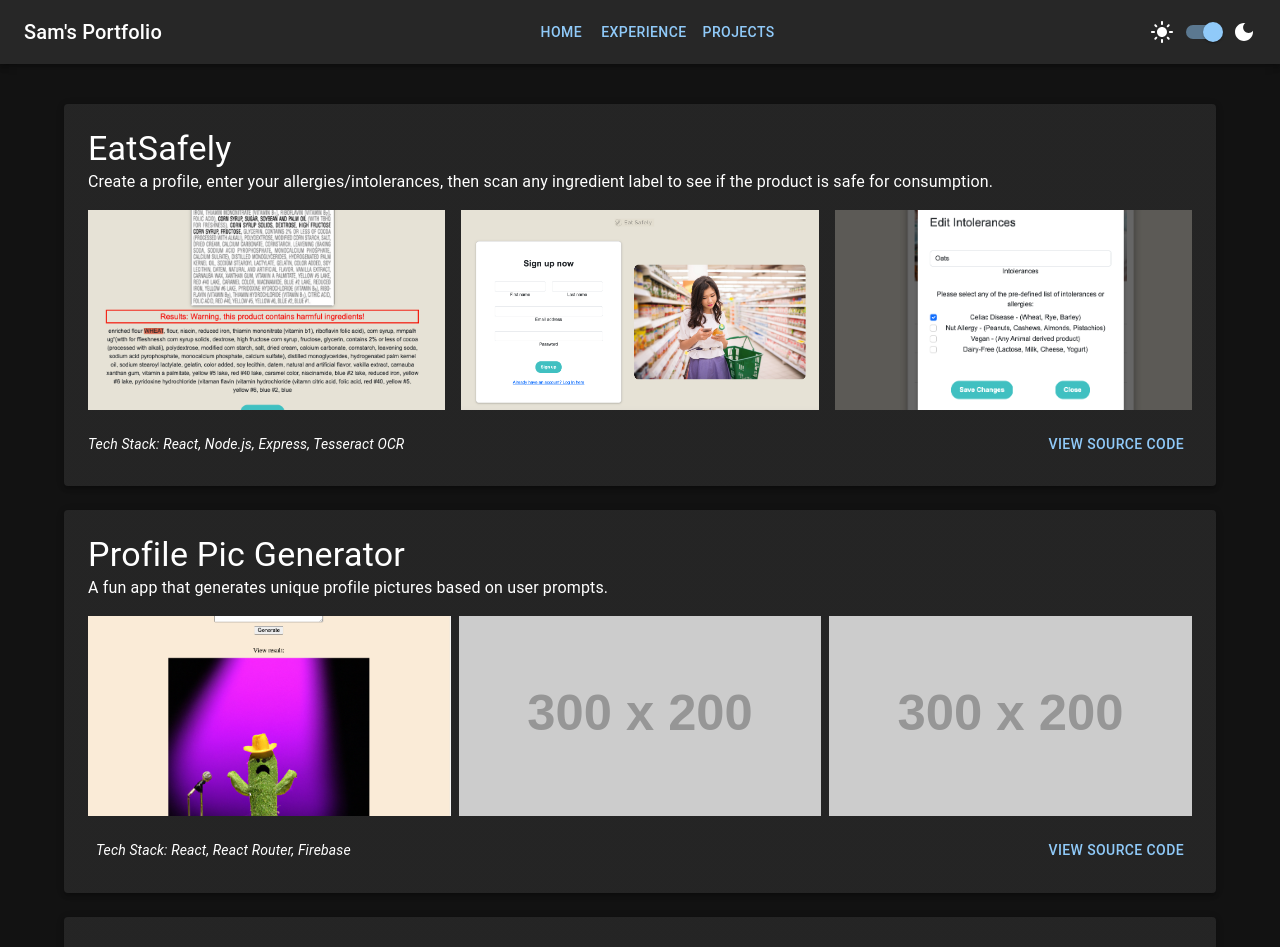
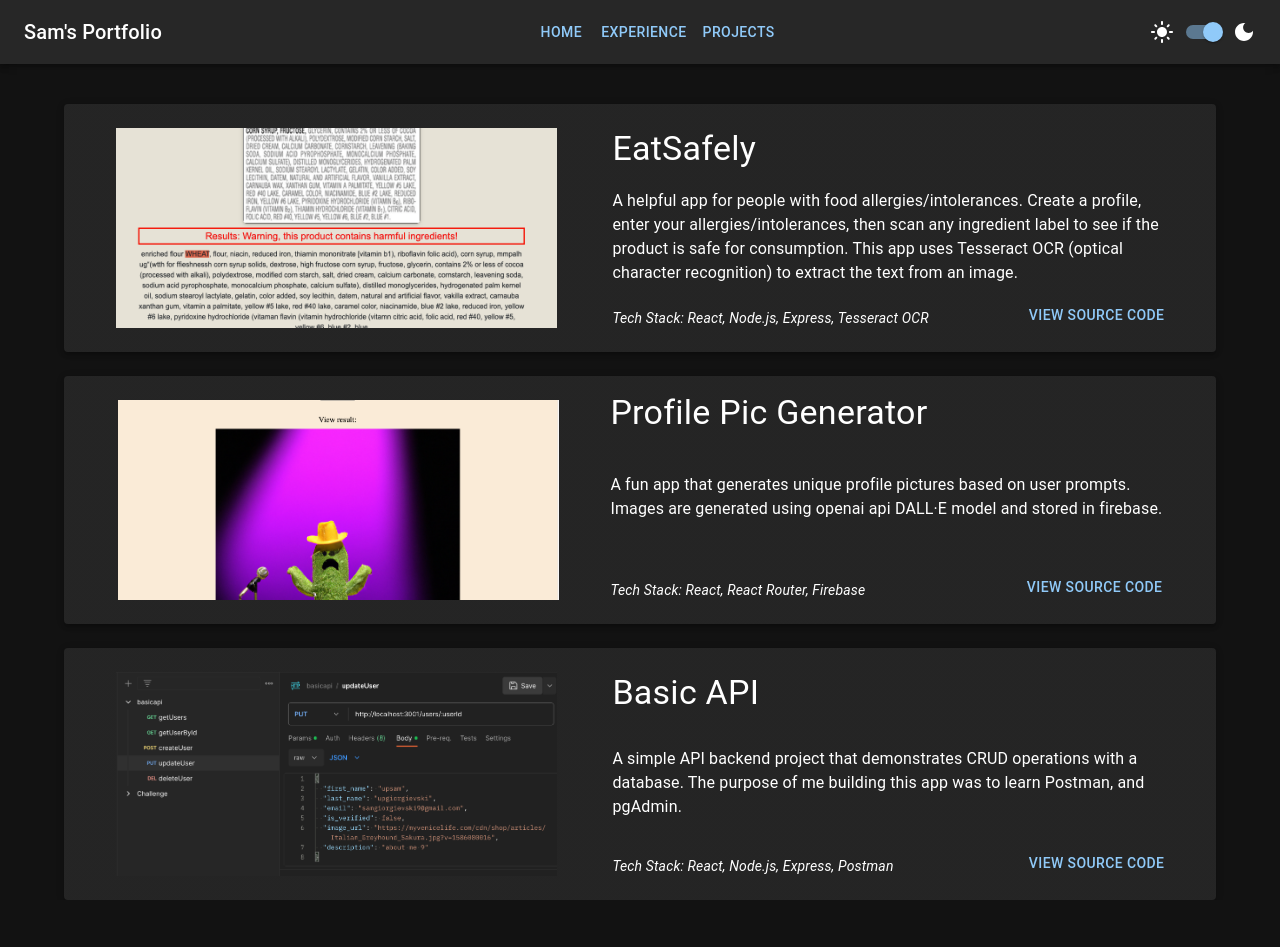
Before and after one commit to SamGiorgievski/my_portfolio, a React (Create React App) app: page /projects in a window 1280 px wide. Shown: the top 947 px of the page. After the commit the page ends 900 px from the top, so only its background shows below. Built offline with nearby package versions, Linux system fonts and the light colour scheme.

Commit message:
project page redesign

```diff
--- a/package.json
+++ b/package.json
@@ -6,6 +6,7 @@
     "@emotion/react": "^11.11.1",
     "@emotion/styled": "^11.11.0",
     "@mui/icons-material": "^5.14.0",
+    "@mui/joy": "^5.0.0-beta.6",
     "@mui/material": "^5.14.0",
     "@testing-library/jest-dom": "^5.16.5",
     "@testing-library/react": "^13.4.0",
--- a/src/Projects.js
+++ b/src/Projects.js
@@ -1,10 +1,10 @@
 import React from 'react';
-import { Container, Typography, Paper, Grid, CardMedia, Button } from '@mui/material';
+import { Container, Typography, Paper, Grid, CardMedia, Button, Box } from '@mui/material';
 import eatSafely1 from "../src/assets/EatSafely1.png"
 import eatSafely2 from "../src/assets/EatSafely2.png"
 import eatSafely3 from "../src/assets/EatSafely3.png"
 import profileMaker1 from "../src/assets/ProfilePicGenerator1.png"
-import basicapi1 from "../src/assets/basicAPI1.png"
+import basicapi from "../src/assets/basicAPI.png"
 
 
 const Projects = () => {
@@ -14,53 +14,52 @@ const Projects = () => {
 
     }}>
       <Grid container spacing={3} sx={{
-        marginBottom: 5
       }}>
+
+        {/* Project 1 */}
+
         <Grid item xs={12}>
-          <Paper
-          elevation={3}
+
+          <Paper elevation={3}
           sx={{
             padding: 3
           }}>
+
+            <Box sx={{
+              display: "flex",
+              flexDirection: "row",
+              justifyContent: "space-around"
+              }}>
+
+                <CardMedia
+                  component="img"
+                  alt="Basic API Screenshot"
+                  height= "200"
+                  image={eatSafely1}
+                  sx={{
+                    width: "40%"
+                  }}
+                  />
+
+            <Grid
+            sx={{
+              width: "50%",
+              display: "flex",
+              flexDirection: "column",
+              justifyContent: "space-between"
+            }}>
+
+
               <Typography variant="h4">EatSafely</Typography>
               <Typography variant="body1" sx={{
-              marginBottom: 2
               }}>
-              Create a profile, enter your allergies/intolerances, then scan any ingredient label to see if the product is safe for consumption.
+                A helpful app for people with food allergies/intolerances. Create a profile, enter your allergies/intolerances, then scan any ingredient label to see if the product is safe for consumption. This app uses Tesseract OCR (optical character recognition) to extract the text from an image.
               </Typography>
-
-            <Grid container spacing={2}>
-              <Grid item xs={4}>
-                <CardMedia
-                  component="img"
-                  alt="EatSafely Screenshot"
-                  height="200"
-                  image={eatSafely1}
-                />
-              </Grid>
-              <Grid item xs={4}>
-                <CardMedia
-                  component="img"
-                  alt="EatSafely Screenshot"
-                  height="200"
-                  image={eatSafely2}
-                />
-              </Grid>
-              <Grid item xs={4}>
-                <CardMedia
-                  component="img"
-                  alt="EatSafely Screenshot"
-                  height="200"
-                  image={eatSafely3}
-                />
-              </Grid>
 
               <Grid sx={{
                   width: "100%",
-                marginLeft: 2,
-                marginTop: 2,
                   display: "flex",
-                alignItems: "baseline",
+                  alignItems: "flex-end",
                   justifyContent: "space-between",
                   flex: "wrap"
                 }}>
@@ -72,59 +71,72 @@ const Projects = () => {
                   variant="text"
                   color="primary"
                   target="_blank" href="https://github.com/SamGiorgievski/EatSafely"
+                  padding="none"
+                  sx={{
+                    padding: "0px !important"
+                  }}
                   >
                     View source code
                   </Button>
+
+
               </Grid>
+
               </Grid>
+
+            </Box>
+
           </Paper>
         </Grid>
 
+
+
+
+        {/* PROJECT 2 */}
+
         <Grid item xs={12}>
+
           <Paper
           elevation={3}
           sx={{
             padding: 3
           }}>
-            <Typography variant="h4">Profile Pic Generator</Typography>
-            <Typography variant="body1" sx={{
-              marginBottom: 2
+
+            <Box sx={{
+              display: "flex",
+              flexDirection: "row",
+              justifyContent: "space-around"
               }}>
-              A fun app that generates unique profile
-              pictures based on user prompts.
-            </Typography>
-            <Grid container spacing={1}>
-              <Grid item xs={4}>
+
               <CardMedia
                   component="img"
                   alt="Profile Pic Generator Screenshot"
                   height="200"
                   image={profileMaker1}
+                  sx={{
+                    width: "40%"
+                  }}
                 />
-              </Grid>
-              <Grid item xs={4}>
-                <CardMedia
-                  component="img"
-                  alt="Profile Pic Generator Screenshot"
-                  height="200"
-                  image="https://via.placeholder.com/300x200"
-                />
-              </Grid>
-              <Grid item xs={4}>
-                <CardMedia
-                  component="img"
-                  alt="Profile Pic Generator Screenshot"
-                  height="200"
-                  image="https://via.placeholder.com/300x200"
-                />
-              </Grid>
+
+            <Grid container spacing={1} sx={{
+              width: "50%",
+              display: "flex",
+              flexDirection: "column",
+              justifyContent: "space-between"
+            }}>
+
+            <Typography variant="h4">Profile Pic Generator</Typography>
+            <Typography variant="body1" sx={{
+              marginBottom: 2
+            }}>
+              A fun app that generates unique profile pictures based on user prompts. Images are generated using openai api DALL·E model and stored in firebase.
+            </Typography>
+
 
             <Grid sx={{
                 width: "100%",
-                marginLeft: 2,
-                marginTop: 2,
                 display: "flex",
-                alignItems: "baseline",
+                alignItems: "flex-end",
                 justifyContent: "space-between",
                 flex: "wrap"
               }}>
@@ -136,59 +148,65 @@ const Projects = () => {
                 variant="text"
                 color="primary"
                 target="_blank" href="https://github.com/SamGiorgievski/image_generation"
+                sx={{
+                  padding: "0px !important"
+                }}
                 >
                   View source code
                 </Button>
             </Grid>
 
             </Grid>
+            </Box>
+
           </Paper>
         </Grid>
 
+                  {/* PROJECT 3 */}
+
         <Grid item xs={12}>
+
           <Paper elevation={3}
           sx={{
             padding: 3
           }}>
-            <Typography variant="h4">Basic API</Typography>
-            <Typography variant="body1" sx={{
-              marginBottom: 2
+
+            <Box sx={{
+              display: "flex",
+              flexDirection: "row",
+              justifyContent: "space-around"
               }}>
-              Basic API is a simple API backend project that demonstrates CRUD
-              operations with a database.
-            </Typography>
-            <Grid container spacing={1}>
-              <Grid item xs={4}>
+
                 <CardMedia
                   component="img"
                   alt="Basic API Screenshot"
-                  height="200"
-                  image={basicapi1}
+
+                  image={basicapi}
+                  sx={{
+                    width: "40%"
+                  }}
                   />
-              </Grid>
-              <Grid item xs={4}>
-                <CardMedia
-                  component="img"
-                  alt="Basic API Screenshot"
-                  height="200"
-                  image="https://via.placeholder.com/300x200"
-                />
-              </Grid>
-              <Grid item xs={4}>
-                <CardMedia
-                  component="img"
-                  alt="Basic API Screenshot"
-                  height="200"
-                  image="https://via.placeholder.com/300x200"
-                />
-              </Grid>
+
+            <Grid
+            sx={{
+              width: "50%",
+              display: "flex",
+              flexDirection: "column",
+              justifyContent: "space-between"
+            }}>
+
+
+              <Typography variant="h4">Basic API</Typography>
+              <Typography variant="body1" sx={{
+              }}>
+                A simple API backend project that demonstrates CRUD
+                operations with a database. The purpose of me building this app was to learn Postman, and pgAdmin.
+              </Typography>
 
               <Grid sx={{
                   width: "100%",
-                marginLeft: 2,
-                marginTop: 2,
                   display: "flex",
-                alignItems: "baseline",
+                  alignItems: "flex-end",
                   justifyContent: "space-between",
                   flex: "wrap"
                 }}>
@@ -200,14 +218,25 @@ const Projects = () => {
                   variant="text"
                   color="primary"
                   target="_blank" href="https://github.com/SamGiorgievski/basic-api"
+                  padding="none"
+                  sx={{
+                    padding: "0px !important"
+                  }}
                   >
                     View source code
                   </Button>
+
+
               </Grid>
 
               </Grid>
+
+            </Box>
+
           </Paper>
         </Grid>
+
+
       </Grid>
     </Container>
   );
```
Also changed, not shown: src/assets/basicAPI.png (added), 1 other file (tests, documents, lock files or other folders). Lines whose indentation alone changed are shown as unchanged.
